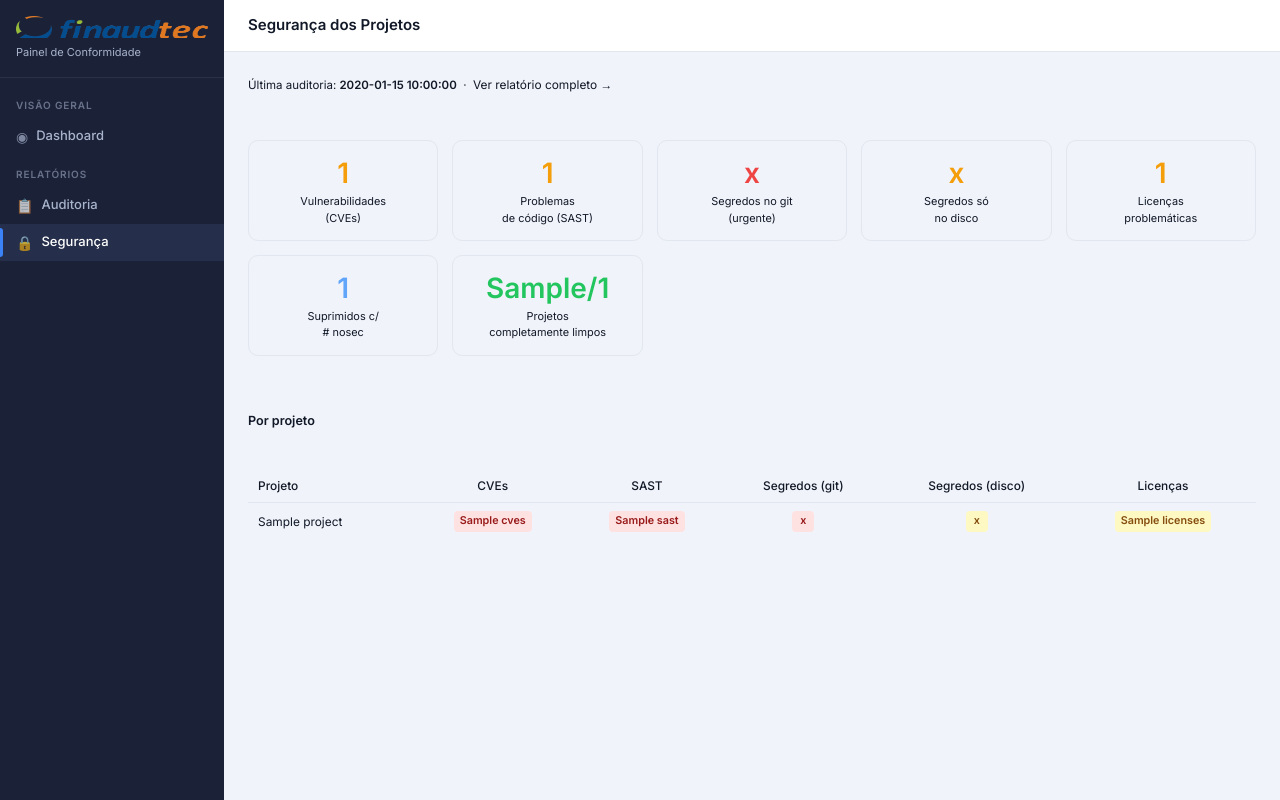
After one commit to michelruicosta/painel_conformidade, a FastAPI app: template templates/seguranca.html in a window 1280 px wide. The commit adds this page. Run offline with FastAPI, Linux system fonts and the light colour scheme; the template is opened without the code that fills it: most values are stand-ins (such as "Sample title", 1, 10 or a date in 2020).

Commit message:
feat: integrar auditoria de segurança no painel de conformidade
- Nova rota /segurança que lê o latest_summary.json gerado pelo security_audit.py
- Template segurança.html com cards de resumo e tabela por projeto
- Link direto para o relatório HTML completo via /relatorios/<arquivo>
- Sidebar do dashboard atualizada com link de Segurança
- static/relatorios montado como rota estática no FastAPI

Co-Authored-By: Claude Sonnet 4.6 <noreply@anthropic.com>

```diff
--- a/app/main.py
+++ b/app/main.py
@@ -17,9 +17,10 @@ from .database import Base, engine, get_db, SessionLocal
 from .models import Documento, Revisao
 from .seed import popular_banco
 
-TEMPLATES_DIR = Path(__file__).resolve().parent.parent / "templates"
-STATIC_DIR    = Path(__file__).resolve().parent.parent / "static"
-FINDABC_DIR   = Path("D:/02_Finaud/Projetos/ativos/findabc")
+TEMPLATES_DIR   = Path(__file__).resolve().parent.parent / "templates"
+STATIC_DIR      = Path(__file__).resolve().parent.parent / "static"
+FINDABC_DIR     = Path("D:/02_Finaud/Projetos/ativos/findabc")
+AUDIT_REPORT_DIR = Path(r"D:\02_Finaud\Projetos\ativos\_auditoria_seguranca\relatorios")
 
 
 @asynccontextmanager
@@ -38,6 +39,8 @@ async def lifespan(app: FastAPI):
 
 app = FastAPI(title="Painel de Conformidade — Finaud", lifespan=lifespan)
 app.mount("/static", StaticFiles(directory=STATIC_DIR), name="static")
+if AUDIT_REPORT_DIR.exists():
+    app.mount("/relatorios", StaticFiles(directory=AUDIT_REPORT_DIR), name="relatorios")
 templates = Jinja2Templates(directory=TEMPLATES_DIR)
 
 
@@ -196,6 +199,21 @@ def pacote_due_diligence(request: Request, db: Session = Depends(get_db)):
         "hoje":    date.today(),
     })
 
+# ── segurança — painel de auditoria de segurança ─────────────────────────────
+
+@app.get("/seguranca", response_class=HTMLResponse)
+def seguranca(request: Request):
+    summary_path = AUDIT_REPORT_DIR / "latest_summary.json"
+    if summary_path.exists():
+        summary = json.loads(summary_path.read_text(encoding="utf-8"))
+    else:
+        summary = None
+    return templates.TemplateResponse(request, "seguranca.html", {
+        "request": request,
+        "summary": summary,
+    })
+
+
 # ── /p/{token} — reservado para Opção 2 (portal do cliente, pós-deploy) ─────
 # @app.get("/p/{token}", response_class=HTMLResponse)
 # def portal_cliente(token: str, ...): ...
--- a/templates/dashboard.html
+++ b/templates/dashboard.html
@@ -51,6 +51,10 @@
         <span class="nav-icon">📋</span>
         <span class="nav-nome">Auditoria</span>
       </a>
+      <a href="/seguranca" class="nav-item" style="text-decoration:none">
+        <span class="nav-icon">🔒</span>
+        <span class="nav-nome">Segurança</span>
+      </a>
     </nav>
 
     <div class="sidebar-foot">{{ total }} documentos</div>
--- /dev/null
+++ b/templates/seguranca.html
@@ -0,0 +1,187 @@
+<!DOCTYPE html>
+<html lang="pt-BR">
+<head>
+  <meta charset="UTF-8">
+  <meta name="viewport" content="width=device-width, initial-scale=1.0">
+  <title>Auditoria de Segurança — Finaud</title>
+  <link rel="preconnect" href="https://fonts.googleapis.com">
+  <link rel="stylesheet" href="https://fonts.googleapis.com/css2?family=Inter:wght@400;500;600&display=swap">
+  <link rel="stylesheet" href="/static/css/style.css?v=4">
+  <style>
+    .sec-grid {
+      display: grid;
+      grid-template-columns: repeat(auto-fill, minmax(180px, 1fr));
+      gap: 14px;
+      margin-bottom: 28px;
+    }
+    .sec-card {
+      background: var(--card);
+      border: 1px solid var(--border);
+      border-radius: 10px;
+      padding: 18px 16px 14px;
+      text-align: center;
+    }
+    .sec-card .sec-num {
+      font-size: 2rem;
+      font-weight: 600;
+      line-height: 1;
+    }
+    .sec-card .sec-label {
+      font-size: .78rem;
+      color: var(--text-muted);
+      margin-top: 6px;
+    }
+    .sec-card.ok   .sec-num { color: #22c55e; }
+    .sec-card.warn .sec-num { color: #f59e0b; }
+    .sec-card.bad  .sec-num { color: #ef4444; }
+    .sec-card.info .sec-num { color: #60a5fa; }
+
+    .sec-table { width: 100%; border-collapse: collapse; font-size: .85rem; }
+    .sec-table th { text-align: left; padding: 8px 10px; background: var(--sidebar-bg);
+                    border-bottom: 1px solid var(--border); font-weight: 500; }
+    .sec-table td { padding: 8px 10px; border-bottom: 1px solid var(--border); }
+    .sec-table tr:last-child td { border-bottom: none; }
+    .sec-table tr:hover td { background: var(--hover); }
+    .badge { display:inline-block; min-width:22px; padding:2px 6px;
+             border-radius:4px; font-size:.77rem; font-weight:600; text-align:center; }
+    .badge-ok   { background:#dcfce7; color:#166534; }
+    .badge-warn { background:#fef9c3; color:#854d0e; }
+    .badge-bad  { background:#fee2e2; color:#991b1b; }
+    .badge-info { background:#dbeafe; color:#1e40af; }
+
+    .sec-meta { font-size:.82rem; color:var(--text-muted); margin-bottom:18px; }
+    .sec-link { color: var(--accent); text-decoration: none; font-size:.85rem; }
+    .sec-link:hover { text-decoration: underline; }
+    .no-audit { padding: 40px; text-align:center; color:var(--text-muted); font-size:.9rem; }
+  </style>
+</head>
+<body>
+
+<div class="layout">
+
+  <!-- ── Sidebar ── -->
+  <aside class="sidebar">
+    <div class="sidebar-brand">
+      <img src="/static/img/logo_finaud.png" alt="Finaud" style="height:22px;opacity:.9;">
+      <div class="brand-sub">Painel de Conformidade</div>
+    </div>
+
+    <nav class="sidebar-nav">
+      <div class="nav-label">Visão geral</div>
+      <a href="/" class="nav-item" style="text-decoration:none">
+        <span class="nav-icon">◉</span> Dashboard
+      </a>
+
+      <div class="nav-label">Relatórios</div>
+      <a href="/pacote" class="nav-item" style="text-decoration:none">
+        <span class="nav-icon">📋</span>
+        <span class="nav-nome">Auditoria</span>
+      </a>
+      <a href="/seguranca" class="nav-item active" style="text-decoration:none">
+        <span class="nav-icon">🔒</span>
+        <span class="nav-nome">Segurança</span>
+      </a>
+    </nav>
+  </aside>
+
+  <!-- ── Main ── -->
+  <div class="main">
+    <div class="topbar">
+      <span class="topbar-title">Segurança dos Projetos</span>
+    </div>
+
+    <div class="content" style="padding: 24px;">
+
+      {% if summary %}
+
+        <p class="sec-meta">
+          Última auditoria: <strong>{{ summary.generated_at }}</strong>
+          &nbsp;·&nbsp;
+          <a class="sec-link" href="/relatorios/{{ summary.report_file }}" target="_blank">
+            Ver relatório completo →
+          </a>
+        </p>
+
+        <!-- Cards de resumo -->
+        <div class="sec-grid">
+          <div class="sec-card {% if summary.total_cves == 0 %}ok{% elif summary.total_cves <= 3 %}warn{% else %}bad{% endif %}">
+            <div class="sec-num">{{ summary.total_cves }}</div>
+            <div class="sec-label">Vulnerabilidades<br>(CVEs)</div>
+          </div>
+          <div class="sec-card {% if summary.total_sast == 0 %}ok{% elif summary.total_sast <= 5 %}warn{% else %}bad{% endif %}">
+            <div class="sec-num">{{ summary.total_sast }}</div>
+            <div class="sec-label">Problemas<br>de código (SAST)</div>
+          </div>
+          <div class="sec-card {% if summary.secrets_git == 0 %}ok{% else %}bad{% endif %}">
+            <div class="sec-num">{{ summary.secrets_git }}</div>
+            <div class="sec-label">Segredos no git<br>(urgente)</div>
+          </div>
+          <div class="sec-card {% if summary.secrets_disk == 0 %}ok{% else %}warn{% endif %}">
+            <div class="sec-num">{{ summary.secrets_disk }}</div>
+            <div class="sec-label">Segredos só<br>no disco</div>
+          </div>
+          <div class="sec-card {% if summary.total_licenses == 0 %}ok{% else %}warn{% endif %}">
+            <div class="sec-num">{{ summary.total_licenses }}</div>
+            <div class="sec-label">Licenças<br>problemáticas</div>
+          </div>
+          <div class="sec-card info">
+            <div class="sec-num">{{ summary.total_suprimidos }}</div>
+            <div class="sec-label">Suprimidos c/<br># nosec</div>
+          </div>
+          <div class="sec-card ok">
+            <div class="sec-num">{{ summary.clean_projects }}/{{ summary.total_projects }}</div>
+            <div class="sec-label">Projetos<br>completamente limpos</div>
+          </div>
+        </div>
+
+        <!-- Tabela por projeto -->
+        <h3 style="font-size:.9rem; font-weight:600; margin-bottom:10px; color:var(--text)">Por projeto</h3>
+        <table class="sec-table">
+          <thead>
+            <tr>
+              <th>Projeto</th>
+              <th style="text-align:center">CVEs</th>
+              <th style="text-align:center">SAST</th>
+              <th style="text-align:center">Segredos (git)</th>
+              <th style="text-align:center">Segredos (disco)</th>
+              <th style="text-align:center">Licenças</th>
+            </tr>
+          </thead>
+          <tbody>
+            {% for p in summary.projects %}
+            {% set total_p = p.cves + p.sast + p.secrets_git + p.secrets_disk + p.licenses %}
+            <tr>
+              <td>{{ p.name }}</td>
+              <td style="text-align:center">
+                <span class="badge {% if p.cves == 0 %}badge-ok{% else %}badge-bad{% endif %}">{{ p.cves }}</span>
+              </td>
+              <td style="text-align:center">
+                <span class="badge {% if p.sast == 0 %}badge-ok{% else %}badge-bad{% endif %}">{{ p.sast }}</span>
+              </td>
+              <td style="text-align:center">
+                <span class="badge {% if p.secrets_git == 0 %}badge-ok{% else %}badge-bad{% endif %}">{{ p.secrets_git }}</span>
+              </td>
+              <td style="text-align:center">
+                <span class="badge {% if p.secrets_disk == 0 %}badge-ok{% else %}badge-warn{% endif %}">{{ p.secrets_disk }}</span>
+              </td>
+              <td style="text-align:center">
+                <span class="badge {% if p.licenses == 0 %}badge-ok{% else %}badge-warn{% endif %}">{{ p.licenses }}</span>
+              </td>
+            </tr>
+            {% endfor %}
+          </tbody>
+        </table>
+
+      {% else %}
+        <div class="no-audit">
+          <p>Nenhuma auditoria encontrada.</p>
+          <p style="margin-top:8px">Execute <code>security_audit.py</code> para gerar o primeiro relatório.</p>
+        </div>
+      {% endif %}
+
+    </div>
+  </div>
+</div>
+
+</body>
+</html>
```
